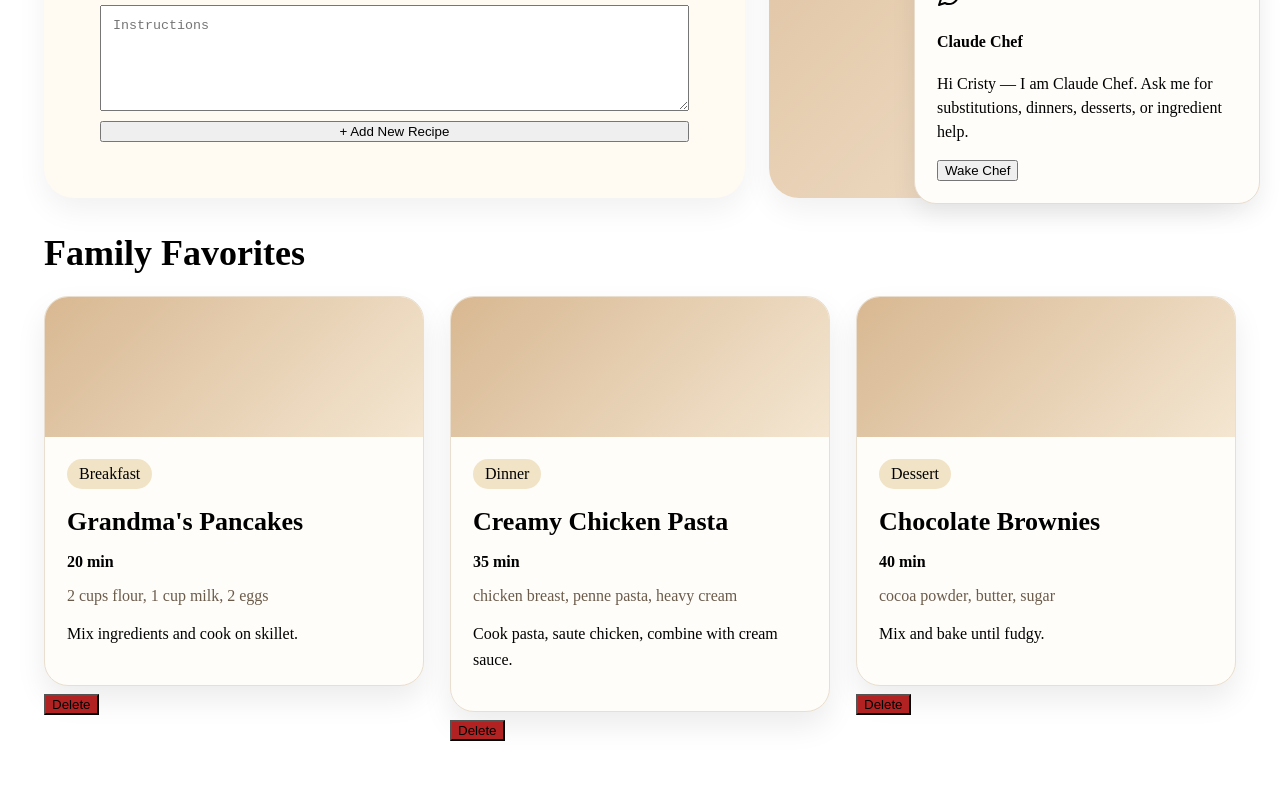
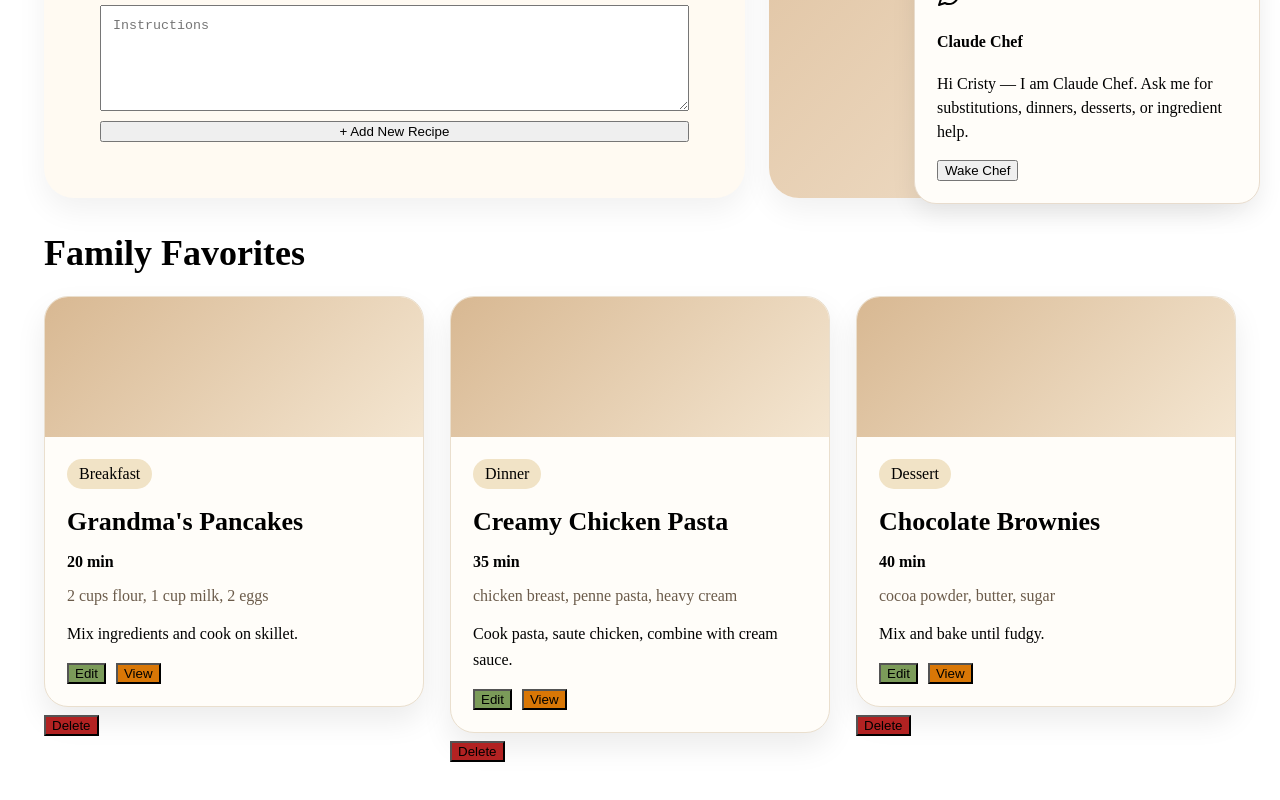
Before and after one commit to rawillia9801/cbook, a Next.js app: page / in a window 1280 px wide. Shown: the part 576-1376 px from the top of the page. Built offline with nearby package versions, Linux system fonts and the light colour scheme.

Commit message:
Add edit and view controls to recipe cards

```diff
--- a/component_recipecard.tsx
+++ b/component_recipecard.tsx
@@ -1,4 +1,4 @@
-export default function RecipeCard({recipe}:{recipe:any}){
+export default function RecipeCard({recipe,onEdit}:{recipe:any,onEdit?:()=>void}){
  return (
   <div style={{border:'1px solid #eadfce',padding:'0',borderRadius:'24px',background:'#fffdf9',boxShadow:'0 14px 30px rgba(0,0,0,0.08)',overflow:'hidden'}}>
    <div style={{height:'140px',background:'linear-gradient(135deg,#d8b892,#f4e6d1)'}}></div>
@@ -8,6 +8,10 @@ export default function RecipeCard({recipe}:{recipe:any}){
     <p><strong>{recipe.time}</strong></p>
     <p style={{color:'#6b5b4a'}}>{recipe.ingredients.join(', ')}</p>
     <p style={{marginTop:'12px',lineHeight:'1.6'}}>{recipe.instructions}</p>
+    <div style={{display:'flex',gap:'10px',marginTop:'16px'}}>
+      <button style={{background:'#7b9b59'}} onClick={onEdit}>Edit</button>
+      <button style={{background:'#d97706'}}>View</button>
+    </div>
    </div>
   </div>
  )
```
